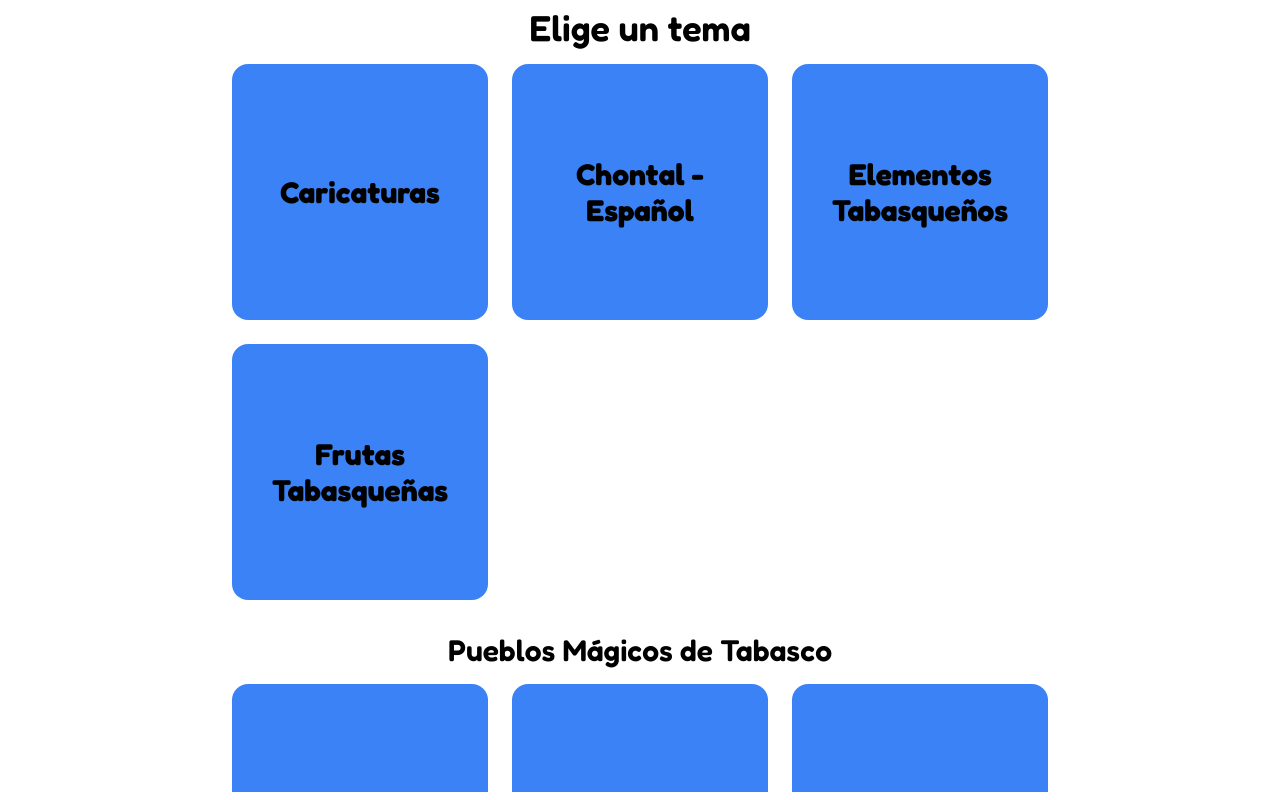
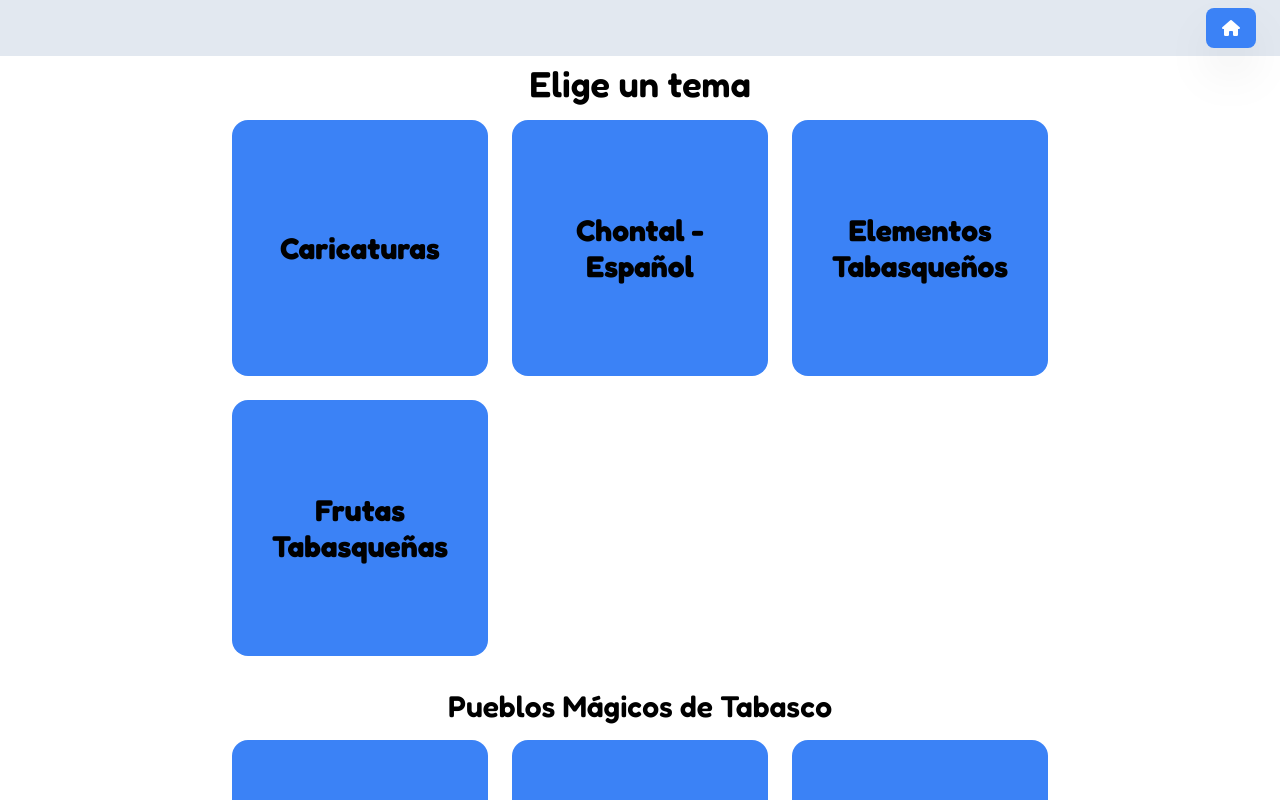
Before and after one commit to IvanCS719/mfmemorama, a React (Vite) app in the folder client/: page /memodos in a window 1280 px wide. Built offline with nearby package versions, Linux system fonts and the light colour scheme.

Commit message:
Faltan dos puntos

```diff
--- a/client/src/components/MemoAlert/MemoActionMessage.jsx
+++ b/client/src/components/MemoAlert/MemoActionMessage.jsx
@@ -4,7 +4,7 @@ function MemoActionMessage({ mostrarMensajesAction, mostrarCombo, combo}) {
         <div className={`fixed z-30 w-full flex items-center justify-center font-fontGeneral text-center font-bold ${mostrarMensajesAction ? 'opacity-100 scale-100' : 'opacity-0 scale-0 pointer-events-none'}`}>
 
                 <div className={`fixed inset-0 min-w-max flex items-center justify-center transition-all duration-100 ${mostrarCombo ? 'opacity-100 scale-100' : 'opacity-0 scale-0 pointer-events-none'}`} >
-                <p className='text-7xl'>Combo x{combo}</p>
+                <p className='text-6xl sm:text-7xl'>Combo x{combo}</p>
             </div>
 
         </div>
--- a/client/src/components/MemoAlert/MemoMessage.jsx
+++ b/client/src/components/MemoAlert/MemoMessage.jsx
@@ -7,10 +7,10 @@ function MemoMessage({ mostrarMensajes, primerTexto, sengundoTexto}) {
             <div className='w-full h-full p-4 max-h-full flex justify-center items-center overflow-auto'>
 
                 <div className={`fixed inset-0 min-w-max flex items-center justify-center transition-all duration-300 ${primerTexto ? 'opacity-100 scale-100' : 'opacity-0 scale-0 pointer-events-none'}`} >
-                    <p className='text-6xl'>¡VAMOS A VE<br />QUE TAN TIGRE SOS<br />VOS!</p>
+                    <p className='text-4xl mfsm:text-5xl sm:text-6xl'>¡VAMOS A VE<br />QUE TAN TIGRE SOS<br />VOS!</p>
                 </div>
                 <div className={`fixed inset-0 min-w-max flex items-center justify-center transition-all duration-300 ${sengundoTexto ? 'opacity-100 scale-100' : 'opacity-0 scale-0 pointer-events-none'}`} >
-                    <p className='text-6xl'>¡PONTE AGUSAO!</p>
+                    <p className='text-4xl mfsm:text-5xl sm:text-6xl'>¡PONTE AGUSAO!</p>
                 </div>
             </div>
 
--- a/client/src/components/MemoLayouts/MemoSelectNumCards.jsx
+++ b/client/src/components/MemoLayouts/MemoSelectNumCards.jsx
@@ -1,6 +1,7 @@
 import { useState, useEffect, useRef } from 'react';
+import { Link } from 'react-router-dom';
 
-function MemoSelectNumCards({setLayoutSelectNumCards, setSelectedNumCards, renderizarCartasYTablero}) {
+function MemoSelectNumCards({setLayoutSelectNumCards, setSelectedNumCards, renderizarCartasYTablero, setLayoutMemoSelectTema}) {
 
     const numCards = [{ numCards: 3, totalCards: 6 },
     { numCards: 6, totalCards: 12 },
@@ -11,8 +12,12 @@ function MemoSelectNumCards({setLayoutSelectNumCards, setSelectedNumCards, rende
 
     return (
         //Se pasan la props a tablero
-        <main className='bg-white fixed z-40 inset-0 flex items-center font-fontGeneral py-2'>
-            <div className='w-full h-full max-h-full flex flex-col items-center overflow-auto'>
+        <main className='bg-white fixed z-40 inset-0 flex items-center flex-col font-fontGeneral py-2 overflow-auto'>
+            <div className='bg-slate-200 w-full -mt-2 py-2 px-6 flex justify-end gap-2'>
+            <button className="bg-blue-500 hover:bg-blue-600 text-white font-bold py-2 px-4 rounded-lg shadow-2xl" onClick={()=>{setLayoutMemoSelectTema(true)}}><i className="fa-solid fa-arrow-left"></i></button>
+                <Link to="/"><button className="bg-blue-500 hover:bg-blue-600 text-white font-bold py-2 px-4 rounded-lg shadow-2xl"><i className="fa-solid fa-house"></i></button></Link>
+            </div>
+            <div className='w-full h-full max-h-full flex flex-col items-center my-2'>
                 <div>
                     <p className='font-semibold text-4xl text-center mb-4'>Elije el Número de Cartas en el Tablero</p>
                 </div>
--- a/client/src/components/MemoLayouts/MemoSelectTema.jsx
+++ b/client/src/components/MemoLayouts/MemoSelectTema.jsx
@@ -1,4 +1,5 @@
 import { useState, useEffect, useRef } from 'react';
+import { Link } from 'react-router-dom';
 
 function MemoSelectTema({setLayoutMemoSelectTema}) {
 
@@ -13,8 +14,11 @@ function MemoSelectTema({setLayoutMemoSelectTema}) {
 
     return (
         //Se pasan la props a tablero
-        <main className='bg-white fixed z-50 inset-0 flex items-center font-fontGeneral py-2'>
-            <div className='w-full h-full max-h-full flex flex-col items-center overflow-auto'>
+        <main className='bg-white fixed z-50 inset-0 flex items-center flex-col font-fontGeneral py-2 overflow-auto'>
+            <div className='bg-slate-200 w-full -mt-2 py-2 px-6 flex justify-end'>
+                <Link to="/"><button className="bg-blue-500 hover:bg-blue-600 text-white font-bold py-2 px-4 rounded-lg shadow-2xl"><i className="fa-solid fa-house"></i></button></Link>
+            </div>
+            <div className='w-full h-full max-h-full flex flex-col items-center my-2'>
                 <div>
                     <p className='font-semibold text-4xl text-center mb-4'>Elige un tema</p>
                 </div>
@@ -26,7 +30,7 @@ function MemoSelectTema({setLayoutMemoSelectTema}) {
                         <p className='text-3xl font-bold text-center'>{e.title}</p>
                     </div>)}
                 </div>
-                <h3 className='text-3xl font-semibold mt-8 mb-4'>Pueblos Mágicos de Tabasco</h3>
+                <h3 className='text-3xl font-semibold text-center mt-8 mb-4'>Pueblos Mágicos de Tabasco</h3>
                 <div className='grid gap-6 grid-cols-1 md:grid-cols-2 lg:grid-cols-3 justify-items-center md:px-8 lg:px-2 xl:px-9'>
                     {temaListPueblosMagicos.map((e, i) => <div key={`${i}_${e}`} className='bg-blue-500 w-64 h-64 flex justify-center items-center rounded-2xl cursor-pointer p-2'
                     onClick={()=>{
--- a/client/src/components/MemoLogica/MainContainerTablero.jsx
+++ b/client/src/components/MemoLogica/MainContainerTablero.jsx
@@ -315,8 +315,8 @@ function MemoLogica() {
     //Se pasan la props a tablero
     <div className='p-2'>
       {layoutMemoSelectTema ? <MemoSelectTema successAudio={successAudio} setLayoutMemoSelectTema={setLayoutMemoSelectTema}/> : null}
-      {layoutSelectNumCards? <MemoSelectNumCards successAudio={successAudio} setLayoutSelectNumCards={setLayoutSelectNumCards} setSelectedNumCards={setSelectedNumCards} renderizarCartasYTablero={renderizarCartasYTablero}/> : null}
-      {layoutMemoSelectTema || layoutSelectNumCards ? null : <div className='w-full min-h-screen flex items-center justify-center flex-col '>
+      {layoutSelectNumCards? <MemoSelectNumCards setLayoutMemoSelectTema={setLayoutMemoSelectTema} successAudio={successAudio} setLayoutSelectNumCards={setLayoutSelectNumCards} setSelectedNumCards={setSelectedNumCards} renderizarCartasYTablero={renderizarCartasYTablero}/> : null}
+      {layoutMemoSelectTema || layoutSelectNumCards ? null : <div className='w-full min-h-screen flex items-center justify-center lg:justify-normal flex-col '>
         <MemoMessage mostrarMensajes={mostrarMensajes} primerTexto={primerTexto} sengundoTexto={sengundoTexto} />
       <MemoActionMessage mostrarMensajesAction={mostrarMensajesAction} mostrarCombo={mostrarCombo} combo={combo} />
       <MemoWin gano={gano} puntos={puntos} totalP={totalP} totalTiempo={totalTiempo} totalMovimiento={totalMovimiento} handleResetGameClick={handleResetGameClick} modoJuego={modoJuego}/>
--- a/client/src/components/MemoLogica/MainContainerTablero_2P.jsx
+++ b/client/src/components/MemoLogica/MainContainerTablero_2P.jsx
@@ -288,8 +288,8 @@ function MainContainerTablero_2P() {
     //Se pasan la props a tablero
     <div className='p-2'>
       {layoutMemoSelectTema ? <MemoSelectTema successAudio={successAudio} setLayoutMemoSelectTema={setLayoutMemoSelectTema}/> : null}
-      {layoutSelectNumCards? <MemoSelectNumCards successAudio={successAudio} setLayoutSelectNumCards={setLayoutSelectNumCards} setSelectedNumCards={setSelectedNumCards} renderizarCartasYTablero={renderizarCartasYTablero}/> : null}
-      {layoutMemoSelectTema || layoutSelectNumCards ? null : <div className='w-full min-h-screen flex items-center justify-center flex-col '>
+      {layoutSelectNumCards? <MemoSelectNumCards setLayoutMemoSelectTema={setLayoutMemoSelectTema} successAudio={successAudio} setLayoutSelectNumCards={setLayoutSelectNumCards} setSelectedNumCards={setSelectedNumCards} renderizarCartasYTablero={renderizarCartasYTablero}/> : null}
+      {layoutMemoSelectTema || layoutSelectNumCards ? null : <div className='w-full min-h-screen flex items-center justify-center lg:justify-normal flex-col '>
         <MemoMessage mostrarMensajes={mostrarMensajes} primerTexto={primerTexto} sengundoTexto={sengundoTexto} />
       <MemoActionMessage mostrarMensajesAction={mostrarMensajesAction} mostrarCombo={mostrarCombo} combo={combo}/>
       <MemoMessageTurno mostrarMensajesTurno={mostrarMensajesTurno} turnoPlayer1Mess={turnoPlayer1Mess} turnoPlayer2Mess={turnoPlayer2Mess}/>
```
